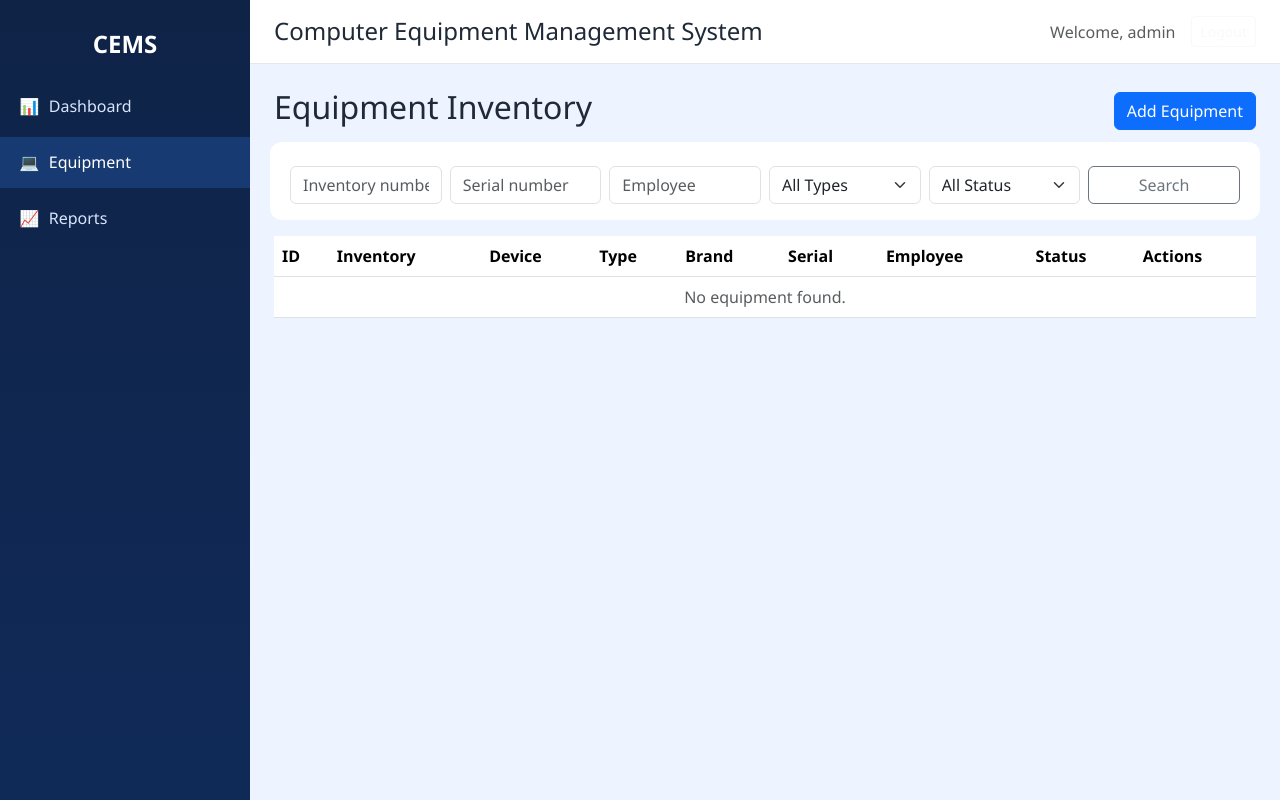
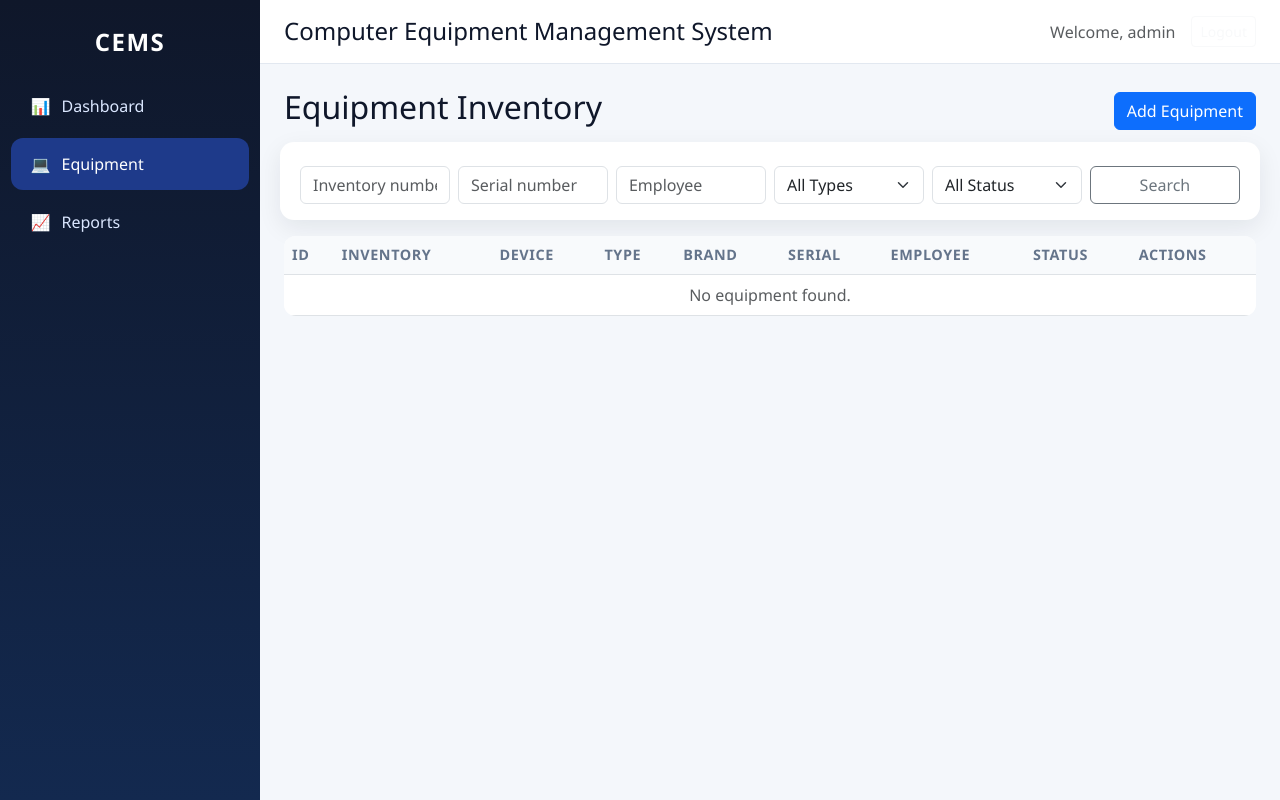
Before and after one commit to Gamer2807/Pr, a Flask app: page /equipment in a window 1280 px wide. Run offline with Flask 3, Linux system fonts and the light colour scheme; a user stored in the database is signed in.

Commit message:
Improve site UI

```diff
--- a/static/css/style.css
+++ b/static/css/style.css
@@ -1,15 +1,25 @@
 :root {
-    --bg: #eef4ff;
+    --bg: #f4f7fb;
     --surface: #ffffff;
-    --sidebar: #0f2347;
-    --sidebar-hover: #183a73;
-    --primary: #0d6efd;
-    --text: #1f2937;
-    --muted: #6c757d;
+    --surface-2: #f8fafc;
+    --sidebar: #0f172a;
+    --sidebar-hover: #1e3a8a;
+    --primary: #2563eb;
+    --text: #0f172a;
+    --muted: #64748b;
+    --border: #e2e8f0;
+    --success: #16a34a;
+    --warning: #f59e0b;
+    --danger: #dc2626;
+    --shadow: 0 8px 24px rgba(15, 23, 42, 0.08);
+}
+
+* {
+    box-sizing: border-box;
 }
 
 body {
-    background: var(--bg);
+    background: linear-gradient(180deg, #f8fafc 0%, var(--bg) 100%);
     color: var(--text);
     font-family: 'Segoe UI', Tahoma, Geneva, Verdana, sans-serif;
 }
@@ -17,35 +27,43 @@ body {
 .wrapper {
     display: flex;
     min-height: 100vh;
+    background: var(--bg);
 }
 
 .sidebar {
-    width: 250px;
-    background: linear-gradient(180deg, var(--sidebar), #102a58);
+    width: 260px;
+    background: linear-gradient(180deg, var(--sidebar), #13294f);
     color: #fff;
     padding: 1rem 0;
+    position: sticky;
+    top: 0;
+    height: 100vh;
 }
 
 .sidebar-brand {
     font-size: 1.5rem;
-    font-weight: 700;
+    font-weight: 800;
     text-align: center;
-    padding: 0.6rem 0 1.2rem;
+    padding: 0.5rem 0 1.2rem;
+    letter-spacing: 0.06em;
 }
 
 .sidebar-nav {
     display: flex;
     flex-direction: column;
-    gap: 0.3rem;
+    gap: 0.35rem;
 }
 
 .sidebar-nav .nav-link {
-    color: #d9e5ff;
+    color: #dbe7ff;
     text-decoration: none;
-    padding: 0.85rem 1.2rem;
+    padding: 0.9rem 1.2rem;
     display: flex;
     align-items: center;
-    gap: 0.6rem;
+    gap: 0.7rem;
+    margin: 0 0.7rem;
+    border-radius: 12px;
+    transition: all 0.2s ease;
 }
 
 .sidebar-nav .nav-link:hover,
@@ -58,33 +76,45 @@ body {
     flex: 1;
     display: flex;
     flex-direction: column;
+    min-width: 0;
 }
 
 .topbar {
-    background: #fff;
+    background: var(--surface);
     padding: 1rem 1.5rem;
     display: flex;
     justify-content: space-between;
     align-items: center;
-    border-bottom: 1px solid #e5e7eb;
+    border-bottom: 1px solid var(--border);
+    box-shadow: 0 2px 10px rgba(15, 23, 42, 0.04);
 }
 
 .main-body {
     padding: 1.5rem;
+    background: var(--bg);
 }
 
 .login-body {
-    background: linear-gradient(135deg, #0f2347, #1d4ed8);
+    background:
+        radial-gradient(circle at top, rgba(37, 99, 235, 0.18), transparent 22%),
+        linear-gradient(135deg, #0f172a, #1d4ed8);
 }
 
 .login-card {
     border-radius: 18px;
+    box-shadow: 0 14px 40px rgba(15, 23, 42, 0.25);
+}
+
+.card {
+    border: none;
+    border-radius: 16px;
+    box-shadow: var(--shadow);
 }
 
 .stat-card {
-    min-height: 120px;
+    min-height: 130px;
+    border-radius: 16px;
     border: none;
-    border-radius: 16px;
 }
 
 .stat-label {
@@ -98,25 +128,41 @@ body {
 }
 
 .filter-form {
-    background: #fff;
+    background: var(--surface);
     padding: 1rem;
+    border-radius: 14px;
+    box-shadow: var(--shadow);
+}
+
+.table {
+    background: var(--surface);
     border-radius: 12px;
+    overflow: hidden;
+}
+
+.table thead th {
+    background: var(--surface-2);
+    color: var(--muted);
+    font-size: 0.9rem;
+    text-transform: uppercase;
+    letter-spacing: 0.04em;
 }
 
 .status-badge {
     font-size: 0.8rem;
-    padding: 0.4rem 0.6rem;
+    padding: 0.45rem 0.65rem;
     border-radius: 999px;
+    font-weight: 600;
 }
 
 .status-working {
-    background: #d1fae5;
-    color: #065f46;
+    background: #dcfce7;
+    color: #166534;
 }
 
 .status-maintenance {
-    background: #e0f2fe;
-    color: #075985;
+    background: #dbeafe;
+    color: #1d4ed8;
 }
 
 .status-repair {
@@ -125,8 +171,8 @@ body {
 }
 
 .status-decommissioned {
-    background: #e5e7eb;
-    color: #374151;
+    background: #e2e8f0;
+    color: #334155;
 }
 
 @media (max-width: 768px) {
@@ -136,11 +182,17 @@ body {
 
     .sidebar {
         width: 100%;
+        height: auto;
+        position: relative;
     }
 
     .topbar {
         flex-direction: column;
-        gap: 0.5rem;
+        gap: 0.6rem;
         align-items: flex-start;
     }
+
+    .main-body {
+        padding: 1rem;
+    }
 }
```
Also changed, not shown: index.html (added, +253 -0 lines).
